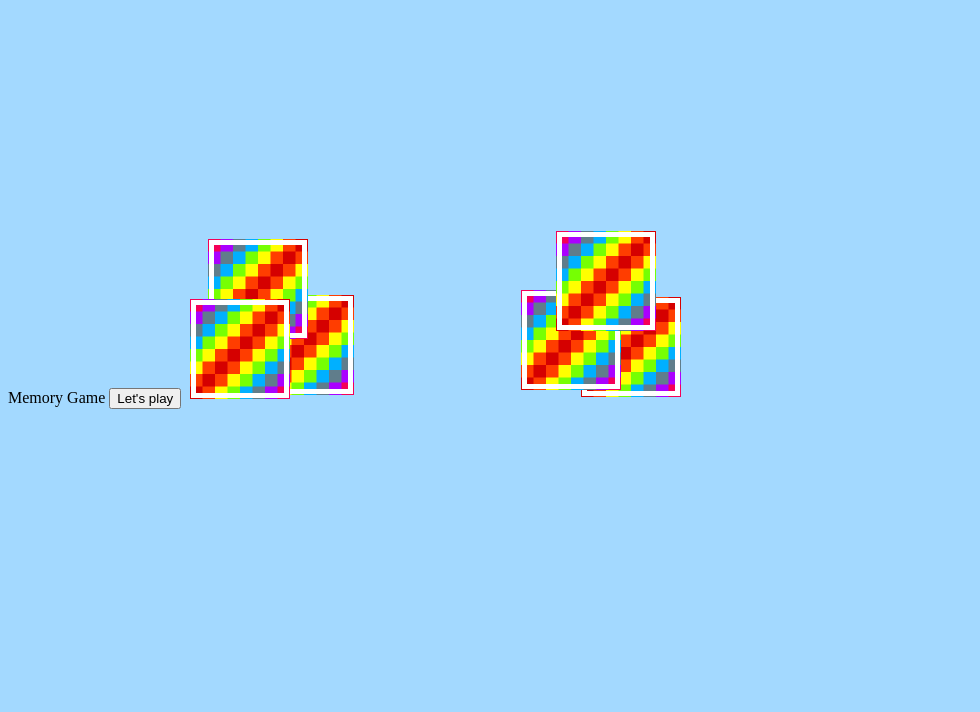
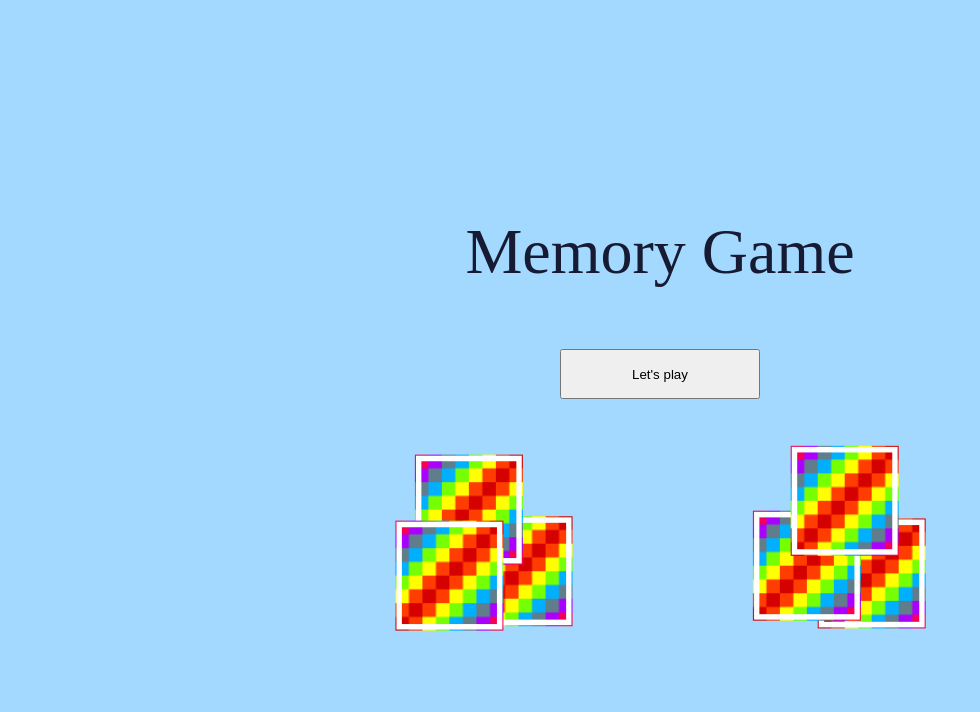
Before and after one commit to Feargh/Memory-Game, a plain HTML site: page index.html in a window 1280 px wide. Shown: the part 5-717 px from the top of the page, without its empty margins (0-980 px from the left). Drawn offline with Linux system fonts and the light colour scheme.

Commit message:
Added start screen styling

```diff
--- a/styles.css
+++ b/styles.css
@@ -1,6 +1,5 @@
 body {
     background-color: #A3D9FF;
-    /* background-color: #DDF093; */
 }
 #grid {
     /* 400px by 300px */
@@ -22,23 +21,34 @@ h3 {
     transform-style: preserve-3d;
     transform: rotateY(180deg);
 }
-.container {
-    display: flex;
-    flex-direction: column;
-    justify-content: space-evenly;
-    flex-wrap: wrap;
-}
-
-#start, #game-over {
-    font-family: Arial, Helvetica, sans-serif;
-    color: #ffffff;
+#startScreen {
+    /* font-family: Arial, Helvetica, sans-serif; */
+    font-size: 4rem;
+    color: #161B33;
     padding: 20px;
     position: fixed;
+    display: block;
     top: 50%;
     left: 50%;
-    margin-top: -100px;
-    margin-left: -100px;
-    height: 200px;
-    width: 250px;
+    margin-top: -200px;
+    margin-left: -250px;
+    height: 400px;
+    width: 500px;
     text-align: center;
 }
+#startScreen img {
+    position: absolute;
+    top: 0;
+    left: 0;
+    width: 100%;
+    height: 100%;
+    z-index: -1;
+}
+button{
+    margin: 60px 40px;
+    height: 50px;
+    width: 200px;
+}
+button.hover {
+    color: blue;
+}
```
